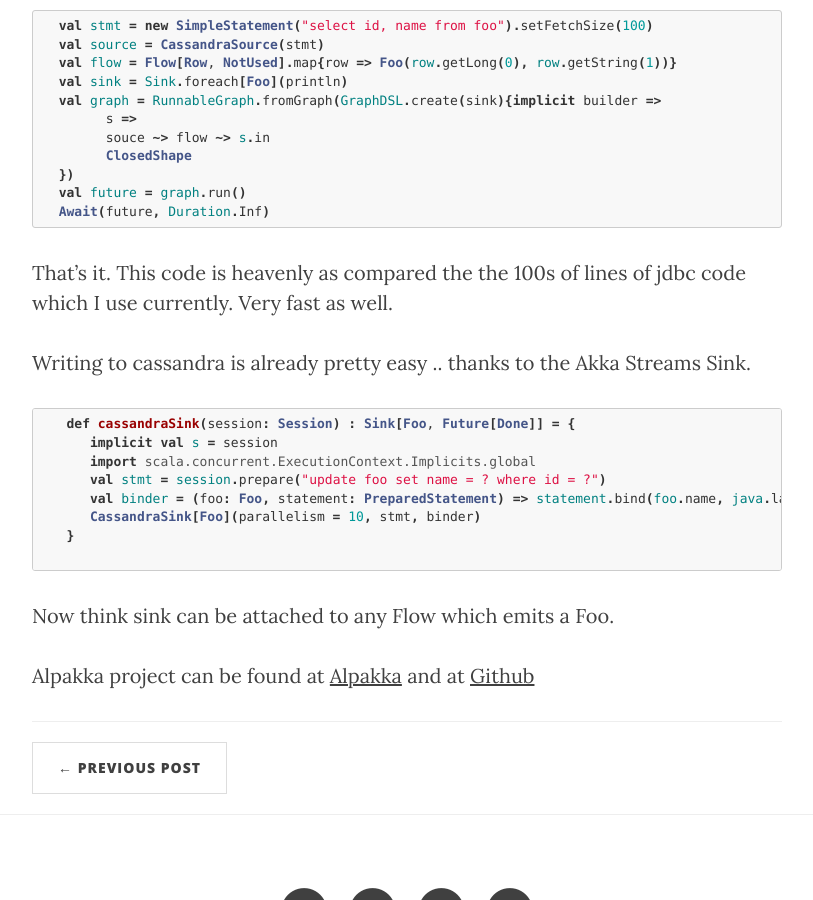
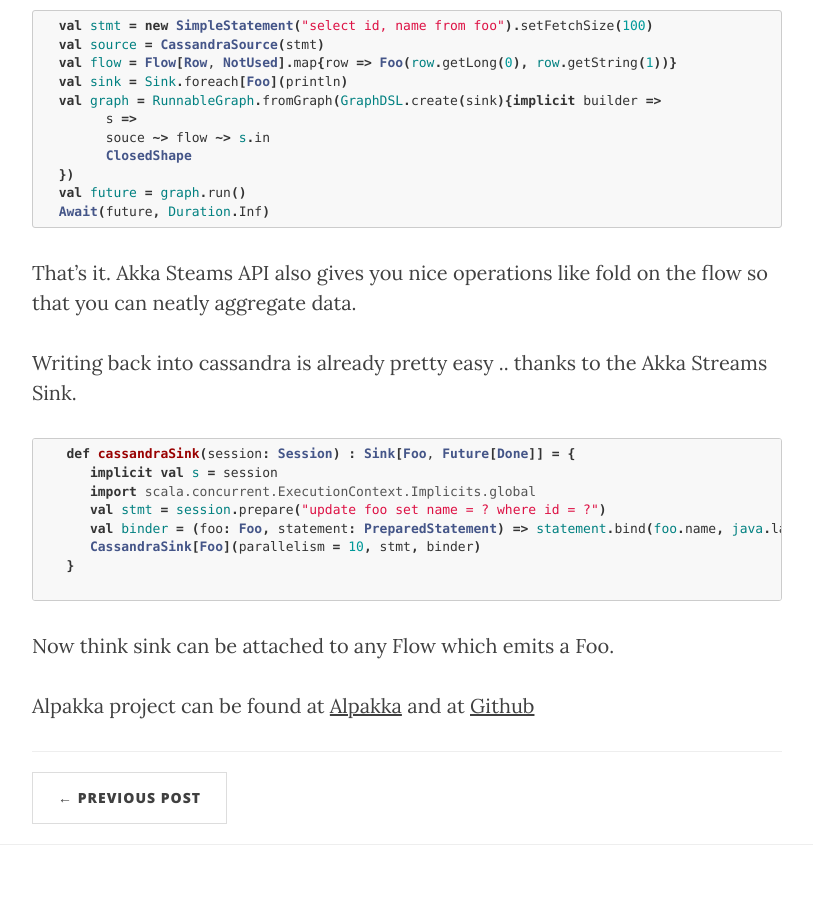
Before and after one commit to abhsrivastava/abhsrivastava.github.io, a Jekyll site: the page built from _posts/2017-9-29-Scan-Cassandra-with-Alpakka.md, in a window 1280 px wide and 900 px high, scrolled down 1327 px. Shown: the whole window, without its empty margins (233-1046 px from the left). Built offline with Jekyll 4.4.1, drawn with Linux system fonts in a browser that asks for light colours; nearby versions of some CDN libraries.

Commit message:
grammar correction

````diff
--- a/_posts/2017-9-29-Scan-Cassandra-with-Alpakka.md
+++ b/_posts/2017-9-29-Scan-Cassandra-with-Alpakka.md
@@ -40,9 +40,9 @@ And now let us scan the table
   Await(future, Duration.Inf)
 ```
 
-That's it. This code is heavenly as compared the the 100s of lines of jdbc code which I use currently. Very fast as well.
+That's it. Akka Steams API also gives you nice operations like fold on the flow so that you can neatly aggregate data.
 
-Writing to cassandra is already pretty easy .. thanks to the Akka Streams Sink.
+Writing back into cassandra is already pretty easy .. thanks to the Akka Streams Sink.
 
 ```scala
    def cassandraSink(session: Session) : Sink[Foo, Future[Done]] = {
````
